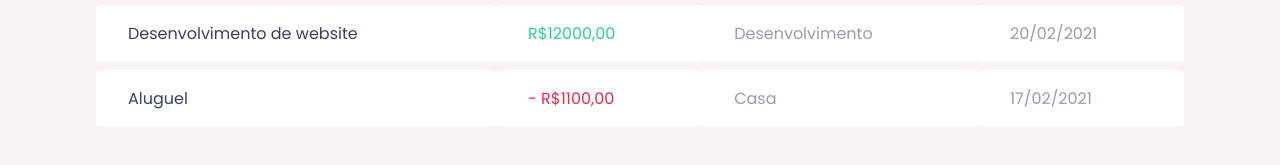
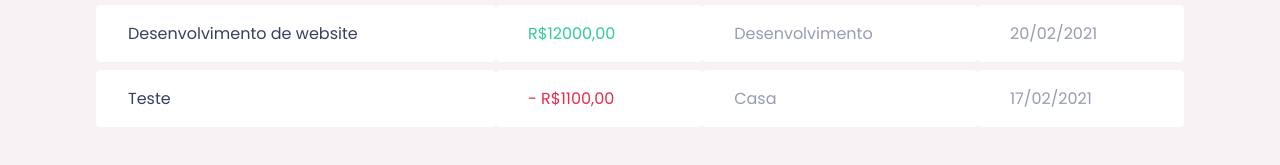
Before and after one commit to Gustavo-SB/dtmoney, a React (Create React App) app: page / in a window 1280 px wide. Shown: the part 427-592 px from the top of the page. Built offline with nearby package versions, Linux system fonts and the light colour scheme.

Commit message:
teste se ta dando push

```diff
--- a/src/components/TransactionTable/index.tsx
+++ b/src/components/TransactionTable/index.tsx
@@ -21,7 +21,7 @@ export function TransactionsTable() {
             <td>20/02/2021</td>
           </tr>
           <tr>
-            <td>Aluguel</td>
+            <td>Teste</td>
             <td className="withdraw">- R$1100,00</td>
             <td>Casa</td>
             <td>17/02/2021</td>
```
